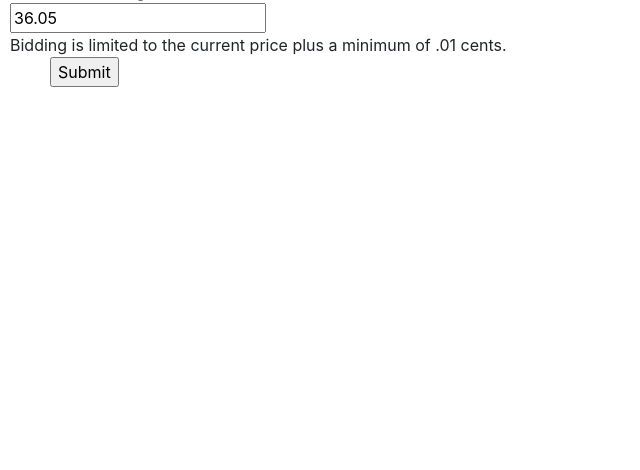
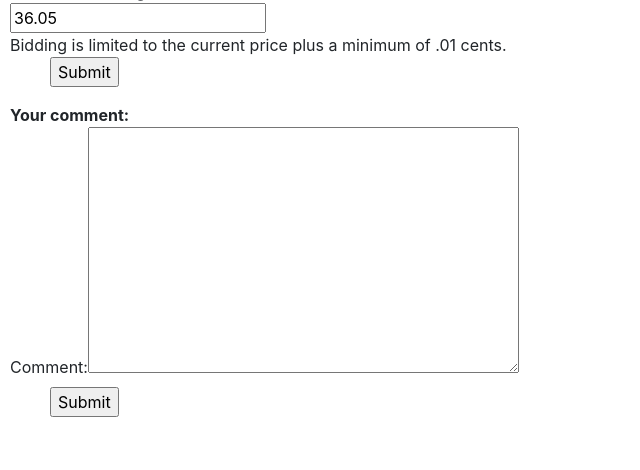
Before and after one commit to leny133/project2, a Django app: page /bid/3 in a window 1280 px wide. Shown: the part 330-800 px from the top of the page, without its empty margins (0-640 px from the left). Run offline with Django 3.2, Linux system fonts and the light colour scheme; a user stored in the database is signed in; data comes from the database, SQL or seed files in the repository; both versions use the stored data as it was after the commit; some libraries are stand-ins or nearby versions.

Commit message:
final revision 1

```diff
--- a/auctions/forms.py
+++ b/auctions/forms.py
@@ -19,3 +19,7 @@ class NewItemForm(forms.Form):
 
 class closedlistingForm(forms.Form):
     closelisting = forms.BooleanField(label="Close auction.")
+
+
+class CommentForm(forms.Form):
+    comment = forms.CharField(widget=forms.Textarea)
--- a/auctions/models.py
+++ b/auctions/models.py
@@ -21,8 +21,8 @@ class bids(models.Model):
     winner = models.ForeignKey(User, null=True, related_name="winner", blank = True, on_delete= models.PROTECT)
 
 class comments(models.Model):
-    commentUser = models.ForeignKey(User, on_delete= models.PROTECT)
-    listingComment = models.ForeignKey(listings, on_delete= models.PROTECT)
+    commentUser = models.ForeignKey(User, on_delete= models.PROTECT, related_name="commentUser")
+    listingComment = models.ForeignKey(listings, on_delete= models.PROTECT, related_name="listingComment")
     comment = models.CharField(max_length=250)
 
 class watchlist_db(models.Model):
--- a/auctions/templates/auctions/bid.html
+++ b/auctions/templates/auctions/bid.html
@@ -55,7 +55,24 @@
     {% endif %}
 
 {% endfor %}
+{% if user.is_authenticated %}
+    {% for comment in comments %}
+    <hr style= color:black>
+    <table>
 
+        <td><b>{{comment.commentUser}}</b> comment:<br>
+        {{comment.comment}}<br></td>
 
+    </table>
+    <hr style= color:black>
+    {% endfor %}
+    <form action="{% url 'newcomment' %}" method="post">
+        {% csrf_token %}
+        <b>Your comment: </b><br>
+        {{ commform }}
+        <input type="hidden" name="commlisting" value="{{AuId}}">
+       <ul><input type="submit" value="Submit"> </ul>
+    </form>
+{% endif %}
 
 {% endblock %}
--- a/auctions/urls.py
+++ b/auctions/urls.py
@@ -14,6 +14,7 @@ urlpatterns = [
     path("closedlist", views.closed, name="closedlist"),
     path("categories/<str:selcat>", views.selected, name="selected"),
     path("categories/bid/<int:AuId>", views.newbid, name="newbid"),
-    path("bidamount", views.bidamount, name="bidamount")
+    path("bidamount", views.bidamount, name="bidamount"),
+    path("newcomment", views.newcomment, name="newcomment")
 
 ]
--- a/auctions/views.py
+++ b/auctions/views.py
@@ -118,6 +118,8 @@ def newbid(request, AuId ):
     minimum = listing[0].bidprice + Decimal(.01).quantize(Decimal('0.01'))
     watchlisted = watchlist_db.objects.filter(watchlisting_id=AuId,watchuser=request.user,watchactive=True)
     form = closedlistingForm
+    commt = comments.objects.select_related('listingComment').filter(listingComment_id=AuId)
+    commform = CommentForm
     if  watchlisted.exists():
         watch = False
         bttnmsg = "Remove from watchlist."
@@ -130,8 +132,17 @@ def newbid(request, AuId ):
         "minimum": minimum,
         "watch" : watch,
         "bttnmsg": bttnmsg,
-        "form": form
+        "form": form,
+        "comments": commt,
+        "commform": commform,
+        "AuId":AuId
          })
+@login_required
+def newcomment(request):
+    LisId = request.POST['commlisting']
+    comment = comments(commentUser=request.user,listingComment_id=LisId,comment=request.POST['comment'])
+    comment.save()
+    return newbid(request,LisId)
 
 @login_required
 def bidamount(request):
```
Also changed, not shown: db.sqlite3.
